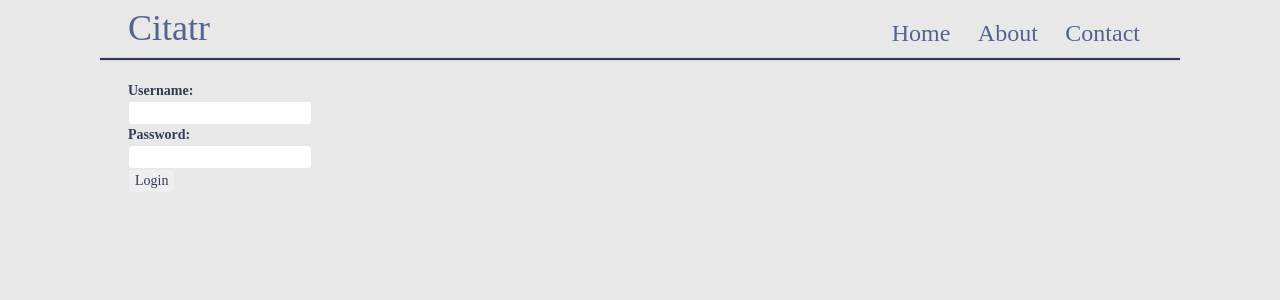
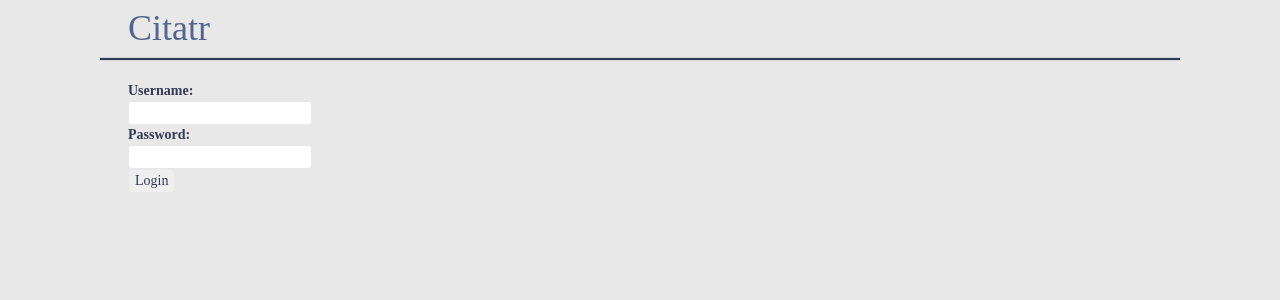
Before and after one commit to bopes/citatr, a Flask app: page / in a window 1280 px wide. Shown: the top 300 px of the page. Run offline with Flask 2, Linux system fonts and the light colour scheme; some libraries are stand-ins or nearby versions; some web fonts are replaced.

Commit message:
Hide navbar if not logged in, and logout link

```diff
--- a/templates/layout.html
+++ b/templates/layout.html
@@ -20,11 +20,14 @@
   <div class='wrapper'>
     <header>
       <h1 class='main_title'><a href="#">Citatr</a></h1>
-      <div class='nav'>
-        <h3 class='nav_link'><a href="#">Home</a></h3>
-        <h3 class='nav_link'><a href="#">About</a></h3>
-        <h3 class='nav_link'><a href="#">Contact</a></h3>
-      </div>
+      {% if session.logged_in %}
+        <div class='nav'>
+          <h3 class='nav_link'><a href="#">Home</a></h3>
+          <h3 class='nav_link'><a href="#">About</a></h3>
+          <h3 class='nav_link'><a href="#">Contact</a></h3>
+          <h3 class='nav_link'><a href="{{ url_for('login') }}">Log Out</a></h3>
+        </div>
+      {% endif %}
       <hr>
     </header>
     <main>
```
